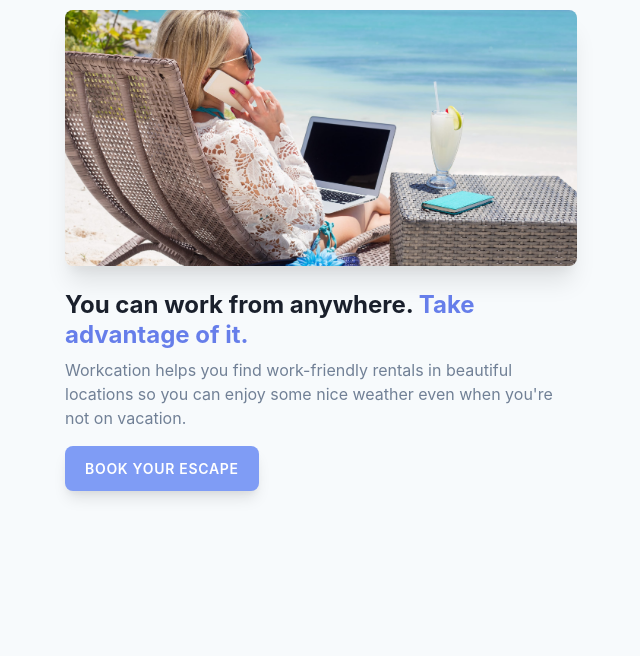
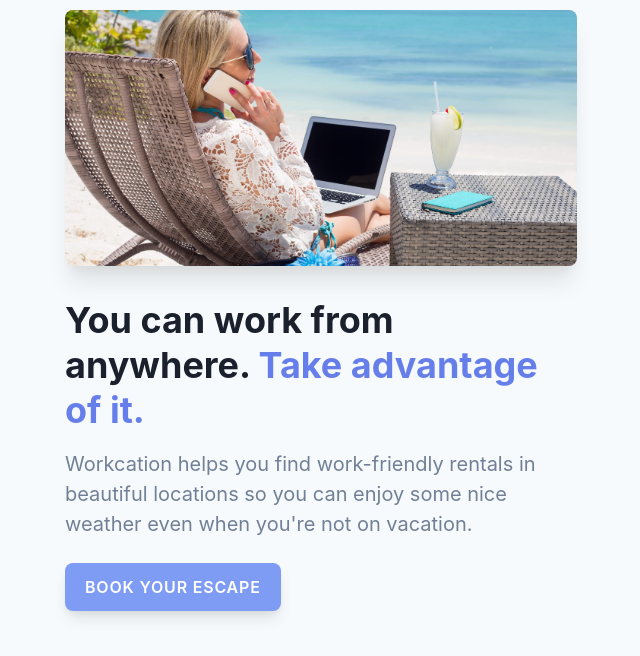
Before and after one commit to SirwanAfifi/tailwindcss-experiments, a website: page 2.responsive-design/public/index.html in a window 1280 px wide. Shown: the part 110-766 px from the top of the page, without its empty margins (319-959 px from the left). Drawn offline with Linux system fonts and the light colour scheme.

Commit message:
Add text classes

```diff
--- a/2.responsive-design/public/index.html
+++ b/2.responsive-design/public/index.html
@@ -14,17 +14,19 @@
         src="./img/beach-work.jpg"
         alt="Woman workcationg on the beach"
       />
-      <h1 class="mt-6 text-2xl font-bold text-gray-900 leading-tight">
+      <h1
+        class="mt-6 text-2xl font-bold text-gray-900 leading-tight sm:mt-8 sm:text-4xl"
+      >
         You can work from anywhere.
         <span class="text-indigo-500">Take advantage of it.</span>
       </h1>
-      <p class="mt-2 text-gray-600">
+      <p class="mt-2 text-gray-600 sm:mt-4 sm:text-xl">
         Workcation helps you find work-friendly rentals in beautiful locations
         so you can enjoy some nice weather even when you're not on vacation.
       </p>
-      <div class="mt-4">
+      <div class="mt-4 sm:mt-6">
         <a
-          class="inline-block bg-indigo-400 text-white px-5 py-3 rounded-lg shadow-lg uppercase tracking-wider font-semibold text-sm"
+          class="inline-block bg-indigo-400 text-white px-5 py-3 rounded-lg shadow-lg uppercase tracking-wider font-semibold text-sm sm:text-base"
           href="#"
           >Book your escape</a
         >
```
